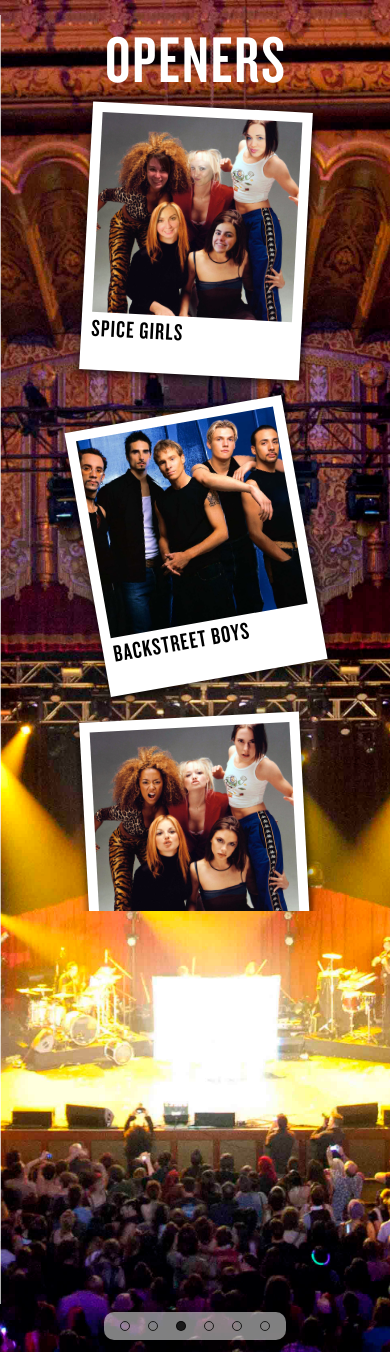
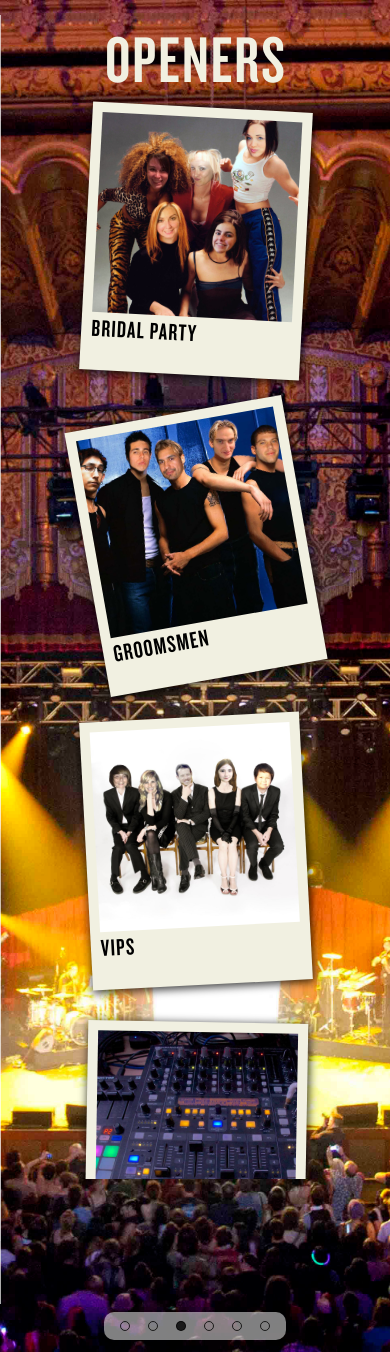
Before and after one commit to vincetg2/vjfc, a PHP site: page /openers.php in a window 390 px wide. Run offline with PHP 8.4, Linux system fonts and the light colour scheme.

Commit message:
Added: new+special opener (very special guests), the rest of the face-in-a-hole images, google analytics, new tour dates

```diff
--- a/css/css.css
+++ b/css/css.css
@@ -300,6 +300,7 @@ a:hover { color: #953310; }
 
 
 /* Openers - Polaroids Layer */
+#openers h1 { color: rgb(241, 240, 225); }
 #openers .polaroidcol
 {
     margin-top: 60px;
@@ -319,7 +320,9 @@ a:hover { color: #953310; }
 #openers .polaroid
 {
     display: inline-block;
-    padding: 10px 10px 30px;
+    width: 200px;
+    min-height: 252px;
+    padding: 10px 10px 6px;
     background-color: rgb(241, 240, 225);
     text-align: left;
     text-transform: uppercase;
@@ -334,13 +337,15 @@ a:hover { color: #953310; }
 #openers .polaroidcol:nth-child(2) .polaroid { transform: rotateZ(3deg);   -webkit-transform: rotateZ(3deg);   }
 #openers .polaroidcol:nth-child(3) .polaroid { transform: rotateZ(-10deg); -webkit-transform: rotateZ(-10deg); }
 #openers .polaroidcol:nth-child(4) .polaroid { transform: rotateZ(-3deg);  -webkit-transform: rotateZ(-3deg);  }
+#openers .polaroidcol:nth-child(5) .polaroid { transform: rotateZ(1deg);   -webkit-transform: rotateZ(1deg);  }
+#openers .polaroidcol:last-child { width: 100%; clear: both; }
 #openers .polaroidcol .polaroid:hover
 {
     -webkit-transform: rotateZ(0) scale(1.1);
             transform: rotateZ(0) scale(1.1);
 }
 #openers .polaroid:hover { color: #da4a18; }
-#openers .polaroid img { width: 200px; }
+#openers .polaroid img { width: 200px; height: 200px; }
 
 /* Openers - Details Layer */
 #openers .opener
@@ -361,6 +366,8 @@ a:hover { color: #953310; }
 */
 #openers .opener header,
 #openers .opener .info { margin: 0 auto 18px; width: 768px; }
+#openers .opener header,
+#openers .opener h1 { color: rgb(255, 235, 205); }
 #openers .opener header
 {
     border-bottom: 1px solid rgb(255, 250, 244);
@@ -370,7 +377,6 @@ a:hover { color: #953310; }
     vertical-align: bottom;
     font-weight: normal;
     text-transform: uppercase;
-    color: rgb(255,235,205);
 }
 #openers .opener header h1,
 #openers .opener header p  { display: inline-block; }
@@ -378,6 +384,16 @@ a:hover { color: #953310; }
 #openers .opener header p  { font-size: 32px; }
 #openers .opener .info { padding-left: 50px; }
 #openers .opener .label { width: 130px; }
+#openers p.plain
+{
+    margin: 0 auto 18px;
+    width: 718px;
+    padding-left: 50px;
+    font-family: "Trebuchet MS", Helvetica, sans-serif;
+    font-size: 18px;
+    line-height: normal;
+    letter-spacing: 0;
+}
 
 
 
@@ -501,6 +517,7 @@ a:hover { color: #953310; }
 #afterparty .website.icon:hover { background-image: url('../images/exta.png'); }
 
 /* Merch */
+#merch h1 { color: rgb(241, 240, 225); }
 #merch .polaroidcol
 {
     margin-top: 60px;
@@ -590,7 +607,6 @@ a:hover { color: #953310; }
     {
         margin-top: 0;
         width:  100%;
-        height: auto;
         float: none;
     }
     #openers .polaroidcontain
@@ -601,22 +617,15 @@ a:hover { color: #953310; }
         float: none;
         clear: none;
     }
-    #openers .polaroid
-    {
-        display: inline-block;
-        padding: 10px 10px 30px;
-        background-color: white;
-        text-align: left;
-        text-transform: uppercase;
-        color: black;
-    }
     #openers .opener header,
-    #openers .opener .info { width: auto; }
+    #openers .opener .info,
+    #openers .opener p.plain { width: auto; }
     #openers .opener header { margin-left: 15px; margin-right: 15px; padding-top: 18px; }
     #openers .opener header h1,
     #openers .opener header p  { display: block; }
     #openers .opener header h1 { margin: 0 0 12px; }
-    #openers .opener .info { margin: 0 15px 18px; }
+    #openers .opener .info,
+    #openers .opener p.plain { margin: 0 15px 18px; }
     #openers .opener { margin-bottom: 41px; }
 
     /* Venue */
@@ -686,15 +695,6 @@ a:hover { color: #953310; }
         top: initial;
         float: none;
         clear: none;
-    }
-    #merch .polaroid
-    {
-        display: inline-block;
-        padding: 10px 10px 30px;
-        background-color: white;
-        text-align: left;
-        text-transform: uppercase;
-        color: black;
     }
 }
 
@@ -781,10 +781,11 @@ a:hover { color: #953310; }
         float: left;
         text-align: center;
     }
-    #openers .polaroidcol:last-child { width: 100%; clear: both; }
-    #openers .polaroidcontain { margin-bottom: 37px; position: initial; top: initial; }
+    #openers .polaroidcol:last-child { width: 50%; clear: none; }
+    #openers .polaroidcontain { margin-bottom: 73px; position: initial; top: initial; }
     #openers .polaroidcol:last-child .polaroidcontain { margin-bottom: 0; }
-    #openers .opener header { margin-left: 36px; margin-right: 36px; width: auto; }
+    #openers .opener header,
+    #openers .opener p.plain { margin-left: 36px; margin-right: 36px; width: auto; }
     #openers .opener .info { margin-left: 36px; margin-right: 0; width: auto; }
     #venue img.summary { width: 305px; }
     #venue p.summary { font-size: 33px; }
@@ -806,7 +807,8 @@ a:hover { color: #953310; }
 @media (max-width: 991px)
 {
     #tour .instory { font-size: 16px; }
-    #openers .opener .info { padding-left: 0; }
+    #openers .opener .info,
+    #openers .opener p.plain { padding-left: 0; }
     #afterparty .words { font-size: 16px; }
 }
 
@@ -859,6 +861,7 @@ a:hover { color: #953310; }
     #openers .polaroidcol:nth-child(2) .polaroid:hover { transform: rotateZ(3deg);   -webkit-transform: rotateZ(3deg);   }
     #openers .polaroidcol:nth-child(3) .polaroid:hover { transform: rotateZ(-10deg); -webkit-transform: rotateZ(-10deg); }
     #openers .polaroidcol:nth-child(4) .polaroid:hover { transform: rotateZ(-3deg);  -webkit-transform: rotateZ(-3deg);  }
+    #openers .polaroidcol:nth-child(5) .polaroid:hover { transform: rotateZ(1deg);   -webkit-transform: rotateZ(1deg);  }
     #openers .maincontain .theEX:hover  { -webkit-filter: drop-shadow(0 0 3px #fff) drop-shadow(0 0 3px #fff); filter: drop-shadow(0 0 3px #fff) drop-shadow(0 0 3px #fff); }
     #openers .maincontain:active .theEX { -webkit-filter: drop-shadow(0 0 5px #fff) drop-shadow(0 0 5px #fff); filter: drop-shadow(0 0 5px #fff) drop-shadow(0 0 5px #fff); }
     #openers .maincontain .theEX:active { -webkit-filter: drop-shadow(0 0 5px #fff) drop-shadow(0 0 5px #fff) drop-shadow(0 0 5px #fff); filter: drop-shadow(0 0 5px #fff) drop-shadow(0 0 5px #fff) drop-shadow(0 0 5px #fff); }
--- a/index.php
+++ b/index.php
@@ -1 +1,2 @@
-<?php header('Location: how-many-people-have-you-given-stds-to?-LOTS-like-a-hundred'); exit;
+<?php header('Location: headliners'); exit;
+//header('Location: how-many-people-have-you-given-stds-to?-LOTS-like-a-hundred'); exit;
--- a/templates/mainLayout.php
+++ b/templates/mainLayout.php
@@ -101,6 +101,7 @@
                             <?php $firstOpener = true; ?>
                             <?php foreach($openers as $opener => $openerInfo) { ?>
                                 <article class="opener <?php echo $opener; ?><?php if($firstOpener) { ?> active<?php } ?>">
+                                    <?php if(!$openerInfo['plain']) { ?>
                                         <?php foreach($openerInfo['members'] as $member) { ?>
                                             <header><!--
                                                 --><h1><?php echo $member['name']; ?></h1><!--
@@ -114,6 +115,17 @@
                                                     </tr>
                                                 <?php } ?>
                                             </table>
+                                        <?php } ?>
+                                    <?php } else { ?>
+                                        <header><h1>Very Special Guests</h1></header>
+                                        <p class="plain">
+                                            We also wanted to give a special shout out to everyone else that has helped us along the way.
+                                            Thank you, Angelita Garcia-Stonehocker, for the role you will play in our ceremony.
+                                            Thank you, Tim Stonehocker, for being our go to guy for all of our A/V needs.
+                                            Thank you, Vanessa Hellmann, for the beautiful engagement shots that were featured on our save the dates!
+                                            Thank you, Michelle Safley and Kenneth Lee for being our 2nd set of eyes and hands on all things design and photoshop related.
+                                            Last, but not least, thank you to our parents! We appreciate all of your love and support!
+                                        </p>
                                     <?php } ?>
                                     <?php $firstOpener = false; ?>
                                 </article>
--- a/view/mainView.php
+++ b/view/mainView.php
@@ -1,4 +1,5 @@
 <?php
+    ini_set('display_errors', 0);
     require_once('ajax/ajaxResponseHandler.php');
     Arh::exec($url, $title);
 
@@ -68,6 +69,13 @@
         ),
         array
         (
+            'date'  => array('month' => 'Feb', 'day' => '14', 'year' => 2012),
+            'city'  => 'San Francisco, CA',
+            'place' => 'Yum Yum Hunan',
+            'story' => "Vincent and Jacklin celebrate their first Valentine's Day together and start an annual dinner tradition.",
+        ),
+        array
+        (
             'date'  => array('month' => 'Mar', 'day' => '21', 'year' => 2012),
             'city'  => 'New York, NY',
             'place' => 'Off-Broadway',
@@ -85,7 +93,18 @@
             'date'  => array('month' => 'Jun', 'day' => '07', 'year' => 2012),
             'city'  => 'San Francisco, CA',
             'place' => 'The Chateau',
-            'story' => "Vincent and Jacklin move in together.",
+            'story' => "Vincent and Jacklin move in together. This is getting serious, you guys.",
+        ),
+        array
+        (
+            'date'  => array('month' => 'Oct', 'day' => '27', 'year' => 2012),
+            'city'  => 'San Francisco, CA',
+            'place' => 'The Mission',
+            'story' => "Vincent carves his --PUMPKIN--. It is so good that Jacklin doesn't want to carve a pumpkin ever again.",
+            'replace' => array
+            (
+                '--PUMPKIN--' => '<a href="http://instagram.com/p/RT_V-yiSc2/" target="_blank">first pumpkin ever</a>',
+            ),
         ),
         array
         (
@@ -125,7 +144,14 @@
             'date'  => array('month' => 'Nov', 'day' => '18', 'year' => 2013),
             'city'  => 'San Jose, CA',
             'place' => 'The Perchoir',
-            'story' => "Vincent and Jacklin move to San Jose.",
+            'story' => "Vincent and Jacklin relocate to greener pastures.",
+        ),
+        array
+        (
+            'date'  => array('month' => 'Jan', 'day' => '06', 'year' => 2014),
+            'city'  => 'Santa Clara, CA',
+            'place' => 'AT&T',
+            'story' => "Vincent and Jacklin take pretty much the final step to becoming a fully committed couple by signing up for their own cell phone family plan.",
         ),
         array
         (
@@ -138,8 +164,23 @@
         (
             'date'  => array('month' => 'Apr', 'day' => '26', 'year' => 2014),
             'city'  => 'San Francisco, CA',
-            'place' => 'Golden Gate Park Tulip Gardens',
-            'story' => "Vincent proposes to Jacklin by the Dutch Windmill.",
+            'place' => 'Golden Gate Park',
+            'story' => "Vincent proposes to Jacklin in the tulip gardens under the Dutch Windmill. They finally become Facebook Official.",
+            'replace' => array
+            (
+                '--BR--' => '<br />',
+            ),
+        ),
+        array
+        (
+            'date'  => array('month' => 'May', 'day' => '26', 'year' => 2014),
+            'city'  => 'San Francisco, CA',
+            'place' => 'Fort Mason',
+            'story' => "Vincent and Jacklin go to see the 8th wonder of the modern world: --ACROCATS--.",
+            'replace' => array
+            (
+                '--ACROCATS--' => '<a href="http://www.circuscats.com/" target="_blank">The Acro-Cats</a>',
+            ),
         ),
         array
         (
@@ -147,6 +188,13 @@
             'city'  => 'Gilroy, CA',
             'place' => 'Hecker Pass Winery',
             'story' => "Vincent and Jacklin get married!",
+        ),
+        array
+        (
+            'date'  => array('month' => 'May', 'day' => '03', 'year' => 2015),
+            'city'  => '???',
+            'place' => '???',
+            'story' => "Vincent and Jacklin leave for their honeymoon!",
         ),
     );
 
@@ -174,8 +222,9 @@
     (
         'spice' => array
         (
-            'caption' => 'Spice Girls',
+            'caption' => 'Bridal Party',
             'image'   => 'images/spice-girls-fiah.jpg',
+            'plain'   => false,
             'members' => array
             (
                 array
@@ -184,8 +233,8 @@
                     'nick' => 'The BFFF',
                     'info' => array
                     (
-                        'Years Active' => '2007 - Present',
-                        'Parts'        => 'High School Partners in Crime, Matron of Honor',
+                        'Years Active' => '2003 - Present',
+                        'Parts'        => 'High School Partner in Crime, Matron of Honor',
                     ),
                 ),
                 array
@@ -195,7 +244,7 @@
                     'info' => array
                     (
                         'Years Active' => '1992 - Present',
-                        'Parts'        => 'Childhood Neighbors, Bridesmaid',
+                        'Parts'        => 'Practically Sisters, Bridesmaid',
                     ),
                 ),
                 array
@@ -222,8 +271,9 @@
         ),
         'backstreet' => array
         (
-            'caption' => 'Backstreet Boys',
-            'image'   => 'images/backstreet-boys-square.jpg',
+            'caption' => 'Groomsmen',
+            'image'   => 'images/backstreet-boys-fiah.jpg',
+            'plain'   => false,
             'members' => array
             (
                 array
@@ -268,10 +318,11 @@
                 ),
             ),
         ),
-        'spice2' => array
+        'vips' => array
         (
-            'caption' => 'Spice Girls 2',
-            'image'   => 'images/spice-girls.jpg',
+            'caption' => 'VIPs',
+            'image'   => 'images/chumbawamba-fiah.jpg',
+            'plain'   => false,
             'members' => array
             (
                 array
@@ -296,11 +347,21 @@
                 ),
                 array
                 (
+                    'name' => 'Cooper Sammis',
+                    'nick' => 'The Absent-Minded Professor',
+                    'info' => array
+                    (
+                        'Years Active' => '1999 - Present',
+                        'Parts'        => 'Brother, Usher',
+                    ),
+                ),
+                array
+                (
                     'name' => 'Regan Odbert',
                     'nick' => 'Button',
                     'info' => array
                     (
-                        'Years Active' => '2006 - Present',
+                        'Years Active' => '2005 - Present',
                         'Parts'        => 'Cousin, Flower Girl',
                     ),
                 ),
@@ -310,11 +371,17 @@
                     'nick' => 'Toby',
                     'info' => array
                     (
-                        'Years Active' => '1997 - Present',
+                        'Years Active' => '2009 - Present',
                         'Parts'        => 'Nephew, Ring Bearer',
                     ),
                 ),
             ),
+        ),
+        'wvsgs' => array
+        (
+            'caption' => 'With Very Special Guests',
+            'image'   => 'images/dj.jpg',
+            'plain'   => true,
         ),
     );
 
```
Also changed, not shown: js/js.js (+26 -5 lines), images/backstreet-boys-fiah.jpg (added), images/chumbawamba-fiah.jpg (added), images/dj.jpg (added). Lines whose indentation alone changed are shown as unchanged.
